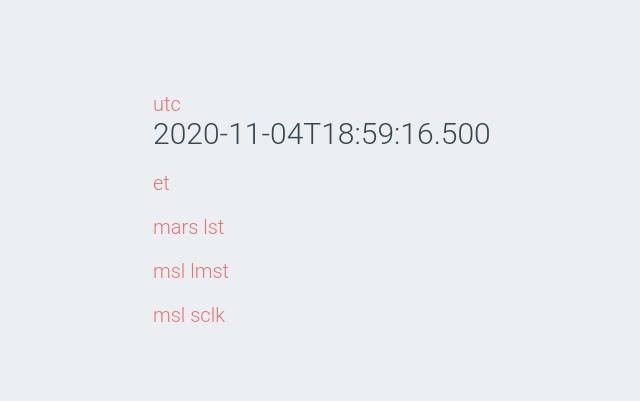
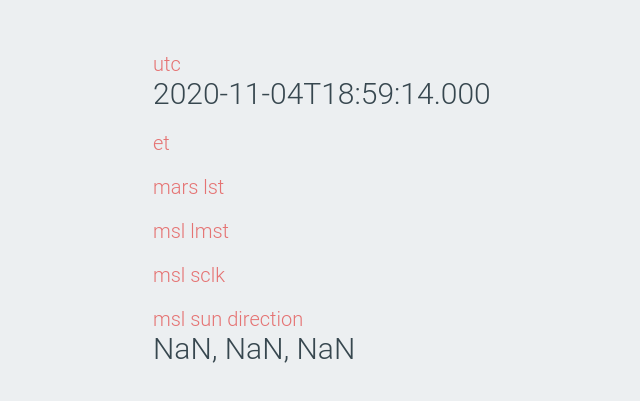
Before and after one commit to NASA-AMMOS/timecraftjs, a website with bundled scripts: page example/index.html in a window 1280 px wide. Shown: the part 191-592 px from the top of the page, without its empty margins (237-877 px from the left). Built offline with nearby package versions, Linux system fonts and the light colour scheme; no server answers.

Commit message:
Add kernels needed for sun pos

```diff
--- a/example/index.html
+++ b/example/index.html
@@ -49,6 +49,7 @@
             <div name="mars lst">--</div>
             <div name="msl lmst">--</div>
             <div name="msl sclk">--</div>
+            <div name="msl sun direction">--</div>
         </div>
         <div class="flex-padding"></div>
 
--- a/example/index.js
+++ b/example/index.js
@@ -1,17 +1,22 @@
 import * as Timecraft from '../src/index.js';
+window.Timecraft = Timecraft;
 
 ( async function() {
 
     const buffers = await Promise.all([
+        // kernels from
+        // https://naif.jpl.nasa.gov/pub/naif/pds/data/msl-m-spice-6-v1.0/mslsp_1000/extras/mk/msl_chronos_v07.tm
         '../kernels/lsk/naif0012.tls',
-        '../kernels/pck/pck00010.tpc',
         '../kernels/spk/de425s.bsp',
 
-        // https://naif.jpl.nasa.gov/pub/naif/pds/data/msl-m-spice-6-v1.0/mslsp_1000/data/fk/msl_v08.tf
-        '../kernels/msl_v08.tf',
-
-        // https://naif.jpl.nasa.gov/pub/naif/MSL/kernels/sclk/msl_lmst_gc120806_v2.tsc
-        '../kernels/msl_lmst_gc120806_v2.tsc',
+        // '../kernels/msl/msl_76_sclkscet_00016.tsc',
+        '../kernels/msl/msl_lmst_ops120808_v1.tsc',
+        '../kernels/msl/pck00008.tpc',
+        // '../kernels/msl/msl_cruise_v1.bsp',
+        // '../kernels/msl/msl_edl_v01.bsp',
+        '../kernels/msl/msl_ls_ops120808_iau2000_v1.bsp',
+        '../kernels/msl/msl_atls_ops120808_v1.bsp',
+        '../kernels/msl/msl_v08.tf',
     ].map( p => fetch( p ).then( res => res.arrayBuffer() ) ) );
 
     buffers.forEach( buffer => {
@@ -20,12 +25,12 @@
 
     } );
 
-    window.Timecraft = Timecraft;
     const utcEl = document.querySelector('[name="utc"]');
     const etEl = document.querySelector('[name="et"]');
     const lstEl = document.querySelector('[name="mars lst"]');
     const lmstEl = document.querySelector('[name="msl lmst"]');
     const sclkEl = document.querySelector('[name="msl sclk"]');
+    const sunEl = document.querySelector('[name="msl sun direction"]');
 
     setInterval(() => {
 
@@ -40,15 +45,19 @@
 
         const sclk = Timecraft.Spice.sce2c(-76900, et);
 
-        // TODO: We need to other kernels for this?
-        // const sunPos = Timecraft.Spice.spkpos('SUN', et, 'MSL_TOPO', 'LT+S', 'earth')
-        // console.log( sunPos )
+        const sunPos = Timecraft.Spice.spkpos('SUN', et, 'MSL_TOPO', 'LT+S', '-76').ptarg;
+        let sunDir = sunPos.map(e => e / sunPos[0]);
+        let sunLen = Math.sqrt(sunDir[0]**2 + sunDir[1]**2 + sunDir[2]**2);
+        sunDir[0] /= sunLen;
+        sunDir[1] /= sunLen;
+        sunDir[2] /= sunLen;
 
         utcEl.childNodes[0].textContent = utc;
         etEl.childNodes[0].textContent = et;
         lstEl.childNodes[0].textContent = lst.time;
         lmstEl.childNodes[0].textContent = lmst;
         sclkEl.childNodes[0].textContent = sclk;
+        sunEl.childNodes[0].textContent = `${sunDir[0].toFixed(4)}, ${sunDir[1].toFixed(4)}, ${sunDir[2].toFixed(4)}`;
 
     }, 100);
 
```
Also changed, not shown: 7 other files.
